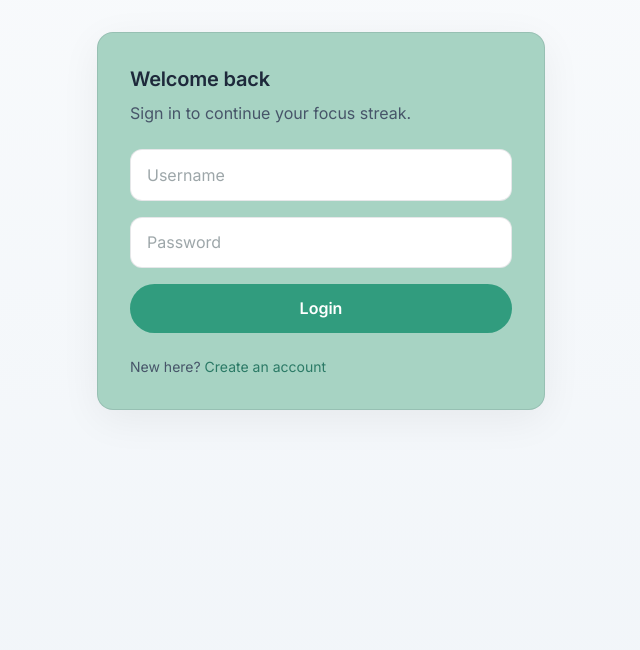
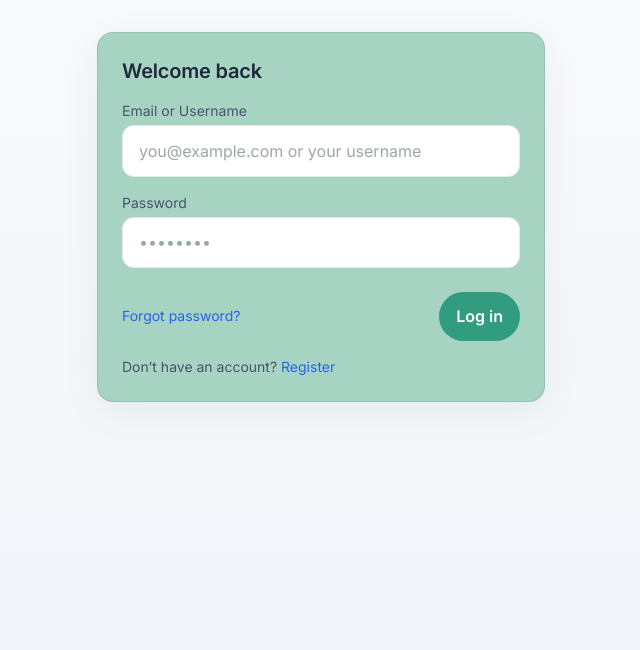
Before and after one commit to sujitlohani/PomoWeb, a Flask app: page /login in a window 1280 px wide. Shown: the part 57-707 px from the top of the page, without its empty margins (319-959 px from the left). Run offline with Flask 3, Linux system fonts and the light colour scheme; some libraries are stand-ins or nearby versions.

Commit message:
Added forgot password

```diff
--- a/backend/app.py
+++ b/backend/app.py
@@ -1,4 +1,5 @@
 from datetime import datetime
+from itsdangerous import URLSafeTimedSerializer, BadSignature, SignatureExpired
 import os
 from flask_migrate import Migrate
 from flask import Flask, render_template, request, redirect, url_for, jsonify
@@ -7,24 +8,40 @@ from flask_login import (
     LoginManager, UserMixin, login_user, login_required,
     logout_user, current_user
 )
+from sqlalchemy import func
+from itsdangerous import URLSafeTimedSerializer, BadSignature, SignatureExpired
 from werkzeug.security import generate_password_hash, check_password_hash
+from flask_mail import Mail, Message
+from dotenv import load_dotenv
+load_dotenv()
 
-# -----------------------------------------------------------------------------
+
+
 # App & Config
-# -----------------------------------------------------------------------------
 app = Flask(
     __name__,
     template_folder="../frontend/templates",
     static_folder="../frontend/static"
 )
+mail = Mail(app)
+
+
+
+app.config.update(
+    MAIL_SERVER=os.getenv("MAIL_SERVER", "smtp.gmail.com"),
+    MAIL_PORT=int(os.getenv("MAIL_PORT", 587)),
+    MAIL_USE_TLS=True,
+    MAIL_USE_SSL=False,
+    MAIL_USERNAME=os.getenv("MAIL_USERNAME"),
+    MAIL_PASSWORD=os.getenv("MAIL_PASSWORD"),
+    MAIL_DEFAULT_SENDER=os.getenv("MAIL_FROM", os.getenv("MAIL_USERNAME")),
+)
 
 app.config["SECRET_KEY"] = os.getenv("SECRET_KEY", "your_super_secret_key")
 
-# You can point this to Postgres/MySQL later by setting DATABASE_URL env var.
-# Example Postgres: postgresql+psycopg2://user:pass@localhost:5432/pomoweb
 app.config["SQLALCHEMY_DATABASE_URI"] = os.getenv(
     "DATABASE_URL",
-    "sqlite:///users.db"  # SQLAlchemy ORM with SQLite file by default
+    "sqlite:///users.db"
 )
 app.config["SQLALCHEMY_TRACK_MODIFICATIONS"] = False
 
@@ -37,16 +54,17 @@ login_manager = LoginManager()
 login_manager.login_view = "login"
 login_manager.init_app(app)
 
-# -----------------------------------------------------------------------------
+
+
+
 # Models
-# -----------------------------------------------------------------------------
 class User(UserMixin, db.Model):
     id = db.Column(db.Integer, primary_key=True)
     username = db.Column(db.String(150), unique=True, nullable=False)
+    email = db.Column(db.String(255), unique=True, nullable=True)
     password = db.Column(db.String(150), nullable=False)
     is_admin = db.Column(db.Boolean, default=False)
 
-    # Proper two-way relationship
     tasks = db.relationship("Task", back_populates="user", lazy=True)
 
 
@@ -54,30 +72,31 @@ class Task(db.Model):
     id = db.Column(db.Integer, primary_key=True)
     user_id = db.Column(db.Integer, db.ForeignKey("user.id"), nullable=False)
     description = db.Column(db.String(255), nullable=False)
-    estimated = db.Column(db.Integer, default=1)          # estimated pomodoros
+    estimated = db.Column(db.Integer, default=1)
     completed = db.Column(db.Boolean, default=False)
     timestamp = db.Column(db.DateTime, default=datetime.utcnow)
 
     completed_at = db.Column(db.DateTime, nullable=True)
-    # NEW: mark tasks created by an admin
     assigned_by_admin = db.Column(db.Boolean, default=False, nullable=False)
 
     user = db.relationship("User", back_populates="tasks")
 
-
 with app.app_context():
     db.create_all()
 
-# -----------------------------------------------------------------------------
-# Login manager
-# -----------------------------------------------------------------------------
+
+
+def get_serializer():
+    return URLSafeTimedSerializer(app.config["SECRET_KEY"])
+
 @login_manager.user_loader
 def load_user(user_id: str):
     return User.query.get(int(user_id))
 
-# -----------------------------------------------------------------------------
+
+
+
 # Routes
-# -----------------------------------------------------------------------------
 @app.route("/")
 def index():
     return render_template("base.html", landing_page=True)
@@ -115,51 +134,62 @@ def tasks():
     )
     return render_template("tasks.html", tasks=tasks_list)
 
+
+
+
+
 # ----- Auth -----
 @app.route("/register", methods=["GET", "POST"])
 def register():
     if request.method == "POST":
-        username = request.form.get("username", "").strip()
-        password = request.form.get("password", "").strip()
+        username = (request.form.get("username") or "").strip()
+        email = (request.form.get("email") or "").strip().lower()
+        password = (request.form.get("password") or "").strip()
 
-        if not username or not password:
-            return render_template("register.html", error="Username and password are required")
+        if not username or not email or not password:
+            return render_template("register.html", error="All fields are required")
 
-        existing = User.query.filter_by(username=username).first()
-        if existing:
+        if User.query.filter_by(username=username).first():
             return render_template("register.html", error="Username already exists")
+        if User.query.filter(func.lower(User.email) == email).first():
+            return render_template("register.html", error="Email already in use")
 
-        user = User(username=username, password=generate_password_hash(password))
+        user = User(username=username, email=email, password=generate_password_hash(password))
         db.session.add(user)
         db.session.commit()
         return redirect(url_for("login"))
+    return render_template("register.html")
 
-    return render_template("register.html")
+
 
 @app.route("/login", methods=["GET", "POST"])
 def login():
     if request.method == "POST":
-        username = request.form.get("username", "").strip()
-        password = request.form.get("password", "").strip()
+        identifier = (request.form.get("identifier") or "").strip()
+        password = (request.form.get("password") or "").strip()
 
-        user = User.query.filter_by(username=username).first()
+        user = User.query.filter_by(username=identifier).first()
+        if not user and hasattr(User, "email"):
+            user = User.query.filter(db.func.lower(User.email) == identifier.lower()).first()
+
         if not user or not check_password_hash(user.password, password):
-            return render_template("login.html", error="Invalid username or password")
+            return render_template("login.html", error="Invalid credentials")
 
         login_user(user)
-
-        # Redirect admins to /admin, others to /home
-        if user.is_admin:
-            return redirect(url_for("admin"))
-        return redirect(url_for("home"))
+        return redirect(url_for("admin" if user.is_admin else "home"))
 
     return render_template("login.html")
+
 
 @app.route("/logout")
 @login_required
 def logout():
     logout_user()
     return redirect(url_for("login"))
+
+
+
+
 
 # ----- Admin -----
 @app.route("/admin", methods=["GET", "POST"])
@@ -171,7 +201,6 @@ def admin():
     if request.method == "POST":
         user_id = request.form.get("user_id", type=int)
         description = (request.form.get("task_description") or "").strip()
-        # estimated might not be present in the admin form; default to 1
         estimated = request.form.get("estimated", type=int) or 1
 
         if user_id and description:
@@ -179,7 +208,7 @@ def admin():
                 description=description,
                 estimated=estimated,
                 user_id=user_id,
-                assigned_by_admin=True  # flag for UI
+                assigned_by_admin=True
             )
             db.session.add(task)
             db.session.commit()
@@ -194,6 +223,10 @@ def admin():
 def report():
     return render_template("report.html")
 
+
+
+
+
 # ----- Task actions used from Home/Tasks -----
 @app.route("/add_task", methods=["POST"])
 @login_required
@@ -202,7 +235,6 @@ def add_task():
     Endpoint used by the Home modal to add a task.
     Accepts JSON: 'description' and optional 'estimated'.
     """
-    # Accept JSON safely; if you ever post form to this route, this won't crash.
     desc = ""
     est = 1
     if request.is_json:
@@ -241,15 +273,12 @@ def toggle_task(task_id: int):
         return jsonify({"error": "Unauthorized"}), 403
 
     task.completed = not task.completed
-    # If you added completed_at earlier:
     try:
         task.completed_at = datetime.utcnow() if task.completed else None
     except Exception:
         pass
 
     db.session.commit()
-
-    # If it's AJAX, return JSON; otherwise, redirect (for /tasks page forms)
     is_ajax = request.is_json or request.headers.get("X-Requested-With") == "XMLHttpRequest"
     if is_ajax:
         return jsonify({"success": True, "completed": task.completed, "id": task.id})
@@ -271,12 +300,71 @@ def delete_task(task_id: int):
         return jsonify({"success": True, "id": task_id})
     return redirect(request.headers.get("Referer") or url_for("tasks"))
 
-# Optional user profile route if you still need it
+
+
 @app.route("/user/<usr>")
 @login_required
 def user_profile(usr: str):
-    # Typically you'd rely on current_user, but keeping this for compatibility.
     return render_template("user.html", name=usr)
+
+
+
+@app.route("/forgot", methods=["GET", "POST"])
+def forgot_password():
+    if request.method == "POST":
+        identifier = (request.form.get("identifier") or "").strip()
+
+        user = User.query.filter_by(username=identifier).first()
+        if not user:
+            user = User.query.filter(func.lower(User.email) == identifier.lower()).first()
+
+        if user and user.email:
+            s = get_serializer()
+            token = s.dumps({"uid": user.id, "email": user.email})
+            reset_link = url_for("reset_password", token=token, _external=True)
+
+            msg = Message(
+                subject="Reset your Pomoweb password",
+                recipients=[user.email],
+                body=f"Click to reset your password: {reset_link}",
+                html=f"<p>Click to reset your password: <a href='{reset_link}'>Reset password</a></p>",
+            )
+            mail.send(msg)
+
+        return render_template("forgot_sent.html")
+
+    return render_template("forgot.html")
+
+
+
+@app.route("/reset/<token>", methods=["GET", "POST"])
+def reset_password(token):
+    s = get_serializer()
+    try:
+        data = s.loads(token, max_age=3600)
+    except SignatureExpired:
+        return render_template("reset.html", expired=True)
+    except BadSignature:
+        return render_template("reset.html", invalid=True)
+
+    user = User.query.get_or_404(data.get("uid"))
+
+    if request.method == "POST":
+        new_password = (request.form.get("password") or "").strip()
+        confirm = (request.form.get("confirm") or "").strip()
+        if not new_password or len(new_password) < 6:
+            return render_template("reset.html", token=token, error="Password must be at least 6 characters.")
+        if new_password != confirm:
+            return render_template("reset.html", token=token, error="Passwords do not match.")
+
+        user.password = generate_password_hash(new_password)
+        db.session.commit()
+        return redirect(url_for("login"))
+
+    return render_template("reset.html", token=token)
+
+
+
 
 # -----------------------------------------------------------------------------
 if __name__ == "__main__":
--- a/frontend/static/css/styles.css
+++ b/frontend/static/css/styles.css
@@ -26,7 +26,7 @@ body {
   --border: rgba(15,23,42,.10);
   --shadow: none;
   --shadow-hover: none;
-  --content-max: 1100px; /* single source of truth for content width */
+  --content-max: 1100px;
 }
 
 
@@ -62,11 +62,10 @@ body {
 /* ===== Containers & Cards ===== */
 .container-max { max-width: var(--content-max); margin: 0 auto; padding: 2rem 1rem; }
 
-/* Keep your green cards (#a7d3c3), slightly softened */
 .glass-card {
   background: #a7d3c3;
   border: 1px solid var(--border);
-  border-radius: 8px;             /* less rounded for calmer feel */
+  border-radius: 8px;
   box-shadow: var(--shadow);
   backdrop-filter: none;
   -webkit-backdrop-filter: none;
@@ -300,13 +299,13 @@ main:has(#timer) .secondary-grid {
 
 /* ===== Navbar & Footer: consistent everywhere ===== */
 header {
-  background: var(--card);                /* respects light/dark card color */
+  background: var(--card);
   border-bottom: 1px solid var(--border);
-  width: 100%;                            /* full-width bar */
+  width: 100%;
 }
 
 header > nav {
-  max-width: var(--content-max);          /* single consistent width */
+  max-width: var(--content-max);
   margin-inline: auto;
   padding: 0.75rem 1rem;
   display: flex;
@@ -322,8 +321,3 @@ footer > .container {
   width: 100%;
   padding-inline: 1rem;
 }
-
-/* NOTE: Removed the previous special-case:
-   body:has(#timer) header > nav { max-width: 44rem; }
-   so the navbar no longer shrinks on the timer page.
-*/
--- a/frontend/templates/login.html
+++ b/frontend/templates/login.html
@@ -1,24 +1,44 @@
 {% extends "base.html" %}
 {% block title %}Login · Pomoweb{% endblock %}
 {% block content %}
-<div class="max-w-md mx-auto">
-  <div class="glass-card rounded-2xl p-6 sm:p-8 shadow-soft">
-    <h2 class="text-xl font-semibold mb-2">Welcome back</h2>
-    <p class="text-slate-600 mb-6">Sign in to continue your focus streak.</p>
+<div class="max-w-md mx-auto glass-card rounded-2xl p-6 shadow-soft">
+  <h1 class="text-xl font-semibold mb-4">Welcome back</h1>
+  <form method="POST" class="space-y-4">
+    {% if csrf_token %}
+      <input type="hidden" name="csrf_token" value="{{ csrf_token }}">
+    {% endif %}
+
+    <div>
+      <label class="block text-sm text-slate-600 mb-1">Email or Username</label>
+      <input
+        class="input w-full"
+        type="text"
+        name="identifier"
+        placeholder="you@example.com or your username"
+        required
+      >
+    </div>
+
+    <div>
+      <label class="block text-sm text-slate-600 mb-1">Password</label>
+      <input class="input w-full" type="password" name="password" placeholder="••••••••" required>
+    </div>
 
     {% if error %}
-      <p class="mb-4 text-red-600">{{ error }}</p>
+      <p class="text-sm text-red-600">{{ error }}</p>
     {% endif %}
 
-    <form method="POST" class="space-y-4">
-      <input type="text" name="username" placeholder="Username" required class="input" />
-      <input type="password" name="password" placeholder="Password" required class="input" />
-      <button type="submit" class="btn-primary w-full">Login</button>
-    </form>
+    <div class="flex items-center justify-between pt-2">
+      <a href="{{ url_for('forgot_password') }}" class="text-sm text-blue-600 hover:underline">
+        Forgot password?
+      </a>
+      <button class="btn-primary">Log in</button>
+    </div>
+  </form>
 
-    <p class="text-sm text-slate-600 mt-6">New here?
-      <a href="{{ url_for('register') }}" class="link">Create an account</a>
-    </p>
-  </div>
+  <p class="mt-4 text-sm text-slate-600">
+    Don’t have an account?
+    <a href="{{ url_for('register') }}" class="text-blue-600 hover:underline">Register</a>
+  </p>
 </div>
 {% endblock %}
--- a/seed_db.py
+++ b/seed_db.py
@@ -1,4 +1,3 @@
-# seed_db.py
 from backend.app import app, db, User
 from werkzeug.security import generate_password_hash
 from sqlalchemy.exc import IntegrityError
@@ -7,16 +6,13 @@ ADMIN_USERNAME = "admin"
 ADMIN_PASSWORD = "password"
 
 with app.app_context():
-    # Try to find existing admin
     admin = User.query.filter_by(username=ADMIN_USERNAME).first()
     if admin:
-        # ensure it's admin; update password if you want
         admin.is_admin = True
         admin.password = generate_password_hash(ADMIN_PASSWORD)
         db.session.commit()
         print(f"✅ Admin user ensured (username={ADMIN_USERNAME}). Password reset.")
     else:
-        # create new admin
         admin = User(
             username=ADMIN_USERNAME,
             password=generate_password_hash(ADMIN_PASSWORD),
```
Also changed, not shown: frontend/static/js/timer.js (+5 -9 lines), frontend/templates/forgot.html (added, +13 -0 lines), frontend/templates/forgot_sent.html (added, +8 -0 lines), frontend/templates/register.html (+28 -16 lines), frontend/templates/reset.html (added, +21 -0 lines).
